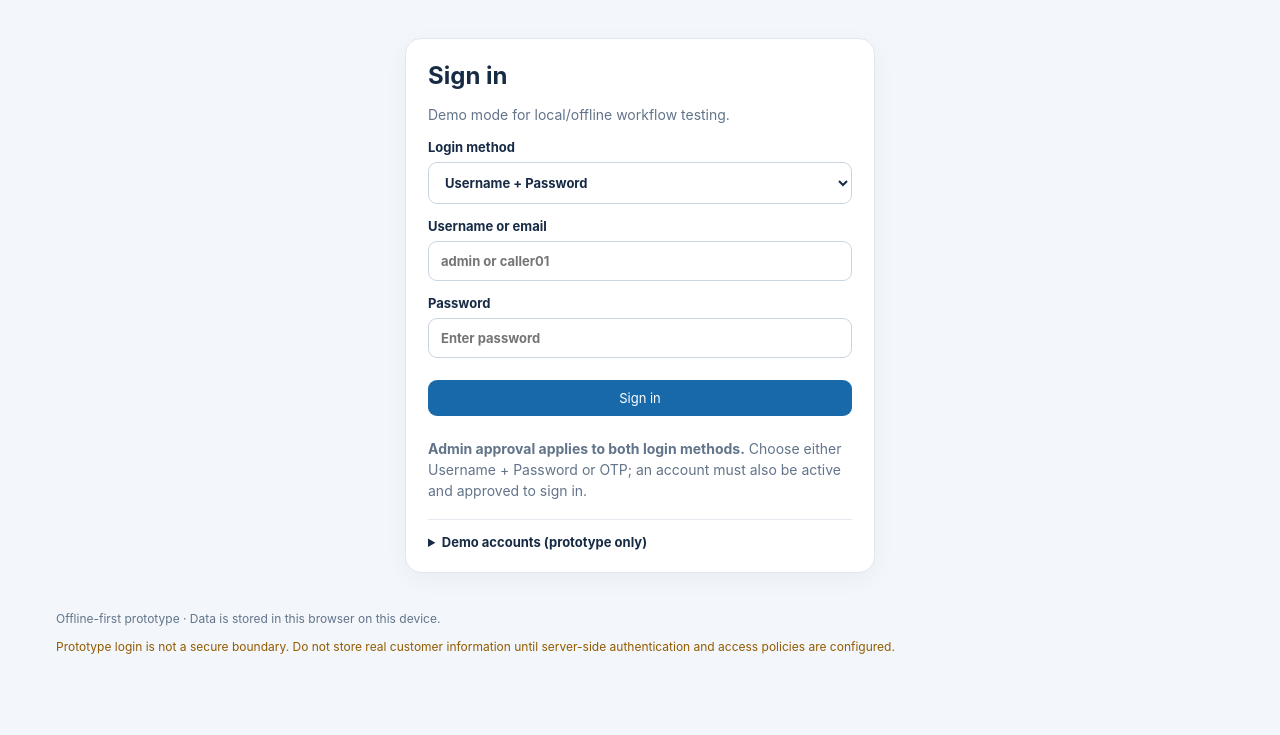
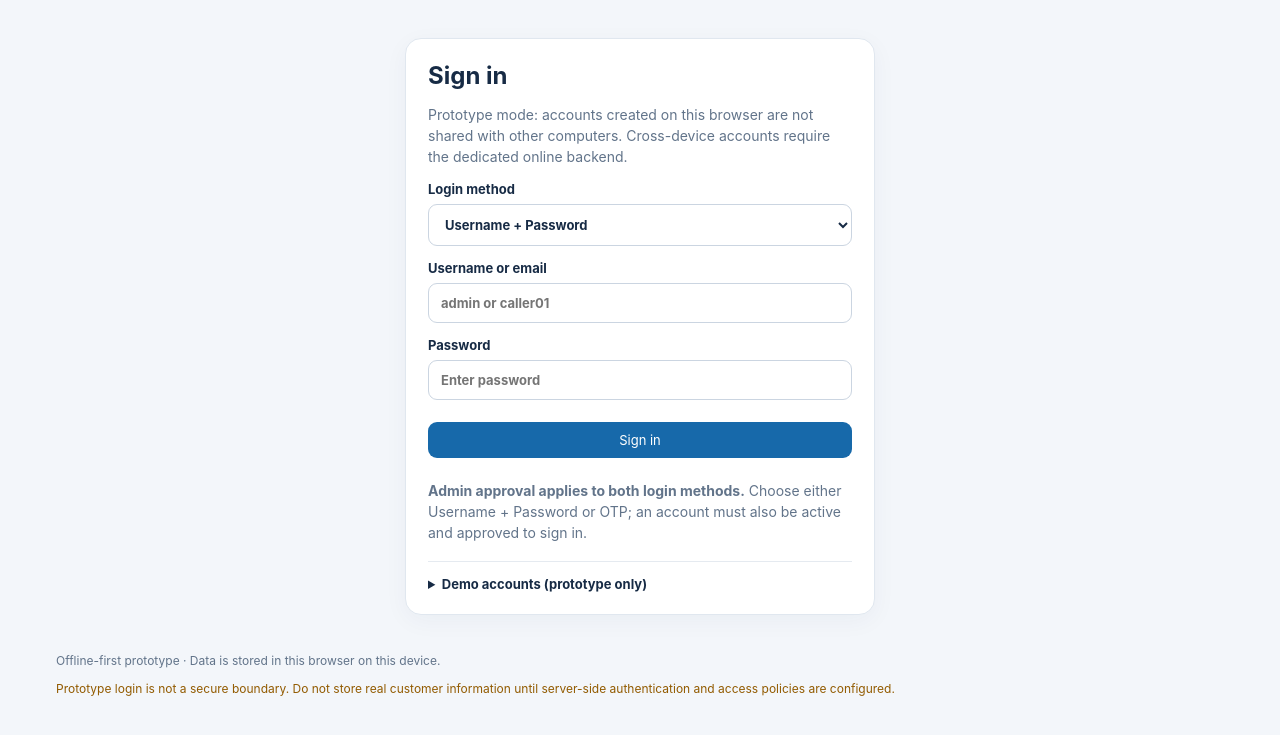
Before and after one commit to useforlogin92-netizen/real-estate-caller-system, a plain HTML site: page index.html in a window 1280 px wide. Shown: the part 99-834 px from the top of the page. Before the commit the page ends 811 px from the top, so only its background shows below. Drawn offline with Linux system fonts and the light colour scheme.

Commit message:
Clarify browser-local account limitation on login page

```diff
--- a/index.html
+++ b/index.html
@@ -10,7 +10,7 @@
 <header class="topbar"><div><div class="eyebrow">STANDALONE • OFFLINE-FIRST</div><h1>Real Estate Caller Desk</h1></div><span id="connection" class="pill">Checking…</span></header>
 <main>
 <section id="loginView" class="panel login">
-  <h2>Sign in</h2><p class="muted">Demo mode for local/offline workflow testing.</p>
+  <h2>Sign in</h2><p class="muted">Prototype mode: accounts created on this browser are not shared with other computers. Cross-device accounts require the dedicated online backend.</p>
   <label>Login method<select id="loginMethod"><option value="password">Username + Password</option><option value="otp">OTP verification</option></select></label>
   <label>Username or email<input id="username" autocomplete="username" placeholder="admin or caller01"></label>
   <div id="passwordLoginFields"><label>Password<input id="password" type="password" autocomplete="current-password" placeholder="Enter password"></label><button id="loginBtn" class="primary">Sign in</button></div>
```
